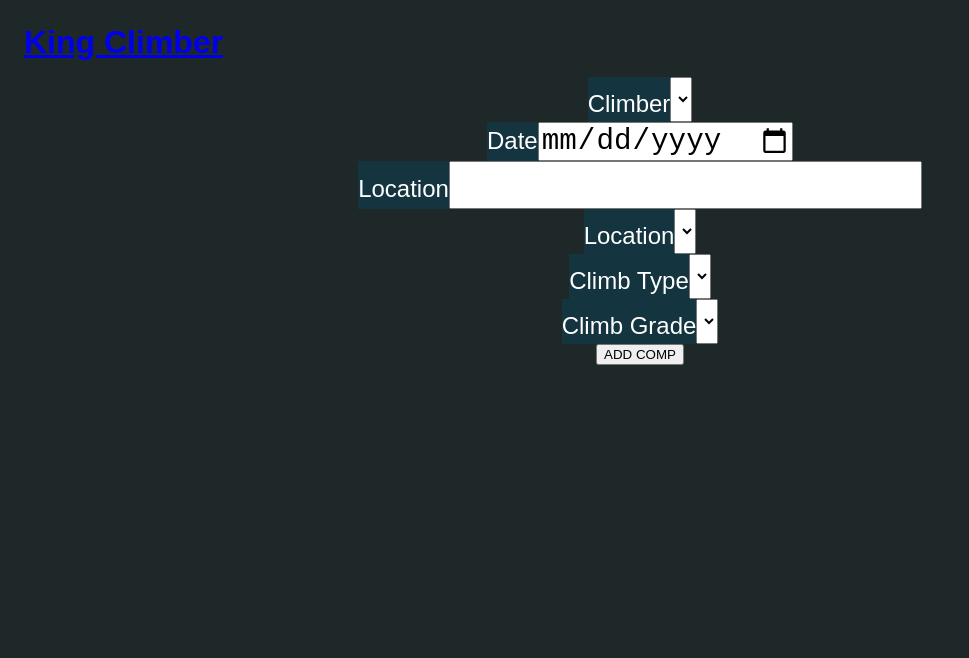
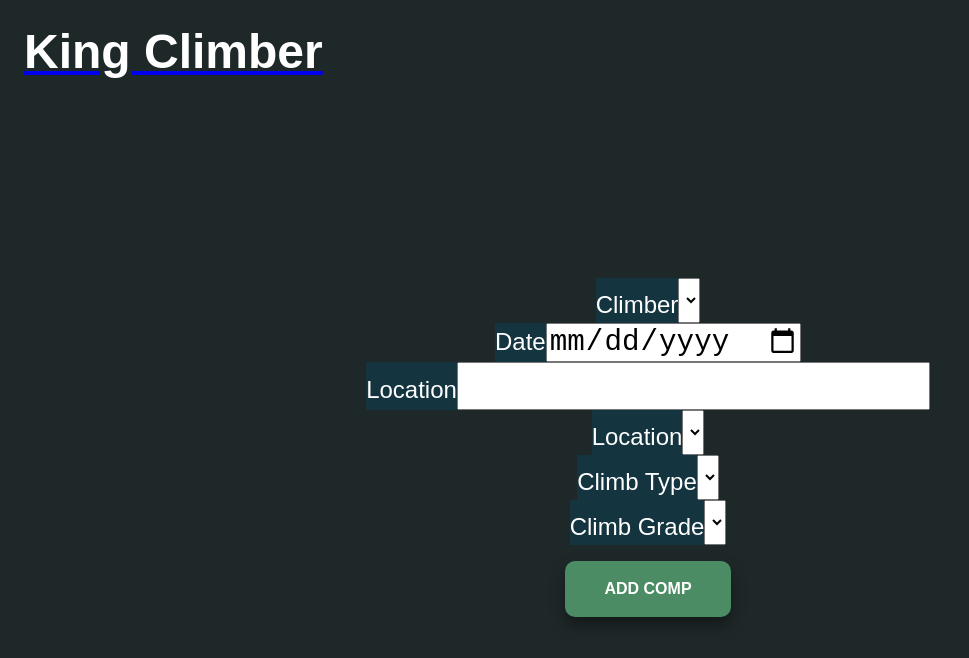
Before and after one commit to MatthewPress/king-climber-ui, a React (Create React App) app: page /form in a window 1280 px wide. Shown: the top 658 px of the page, without its empty margins (0-969 px from the left). Built offline with nearby package versions, Linux system fonts and the light colour scheme; no server answers.

Commit message:
Style: add styling to page because I don't have time for anything else

```diff
--- a/src/components/App/App.css
+++ b/src/components/App/App.css
@@ -9,3 +9,25 @@ h4, h5, h6,
 p {
   margin: 0;
 }
+
+main {
+  display: flex;
+  flex-direction: column;
+  justify-content: space-evenly;
+  align-items: center;
+  height: 90vh;
+  width: 100vw;
+}
+
+button {
+  color: #FFFFFF;
+  background: #4C8C64;
+  font-size: 1em;
+  font-weight: bold;
+  height: 7vh;
+  width: 13vw;
+  border: 0px;
+  border-radius: 10px;
+  box-shadow: 0px 8px 15px rgba(0, 0, 0, 0.4);
+  margin: 1rem;
+}
--- a/src/components/App/App.js
+++ b/src/components/App/App.js
@@ -34,14 +34,14 @@ function App() {
 
   return (
     <div className="app--container">
+      <Header />
       <Switch>
         <Route
           exact path="/"
           render={() =>
             isClimbersLoading || isCompetitionsLoading
               ? <p>Loading</p>
-              : <main>
-                  <Header />
+              : <main className="main-landing--container">
                   <NavBar />
                   <CurrentKing climbers={climbers} lastCompetition={competitions[0]} />
                   <PastKings climbers={climbers} competitions={competitions} />
@@ -51,8 +51,7 @@ function App() {
         <Route
           exact path="/form"
           render={() =>
-            <main>
-              <Header />
+            <main className="main-form--container">
               <Form />
             </main>
           }
--- a/src/components/CurrentKing/CurrentKing.css
+++ b/src/components/CurrentKing/CurrentKing.css
@@ -7,3 +7,7 @@ img {
   width: 300px;
   border-radius: 50%;
 }
+
+.current-king--content {
+  margin: 2rem;
+}
--- a/src/components/CurrentKing/CurrentKing.js
+++ b/src/components/CurrentKing/CurrentKing.js
@@ -5,10 +5,10 @@ function CurrentKing({ climbers, lastCompetition }) {
 
   return (
     <div className="current-king--container">
-      <div>
+      <div className="current-king--content">
         <img src={kingClimber.img} alt="Current King Climber Photo" />
       </div>
-      <div>
+      <div className="current-king--content">
         <h2>{kingClimber.name}</h2>
         <p>{lastCompetition.date}</p>
         <p>{lastCompetition.location}</p>
--- a/src/components/Header/Header.css
+++ b/src/components/Header/Header.css
@@ -1,3 +1,8 @@
 header {
   padding: 1rem;
 }
+
+h1 {
+  font-size: 3em;
+  color: #FFFFFF;
+}
--- a/src/components/NavBar/NavBar.js
+++ b/src/components/NavBar/NavBar.js
@@ -5,7 +5,7 @@ import './NavBar.css';
 const NavBar = () => {
   return (
     <Link to="/form">
-      <button>ADD COMP</button>
+      <button className="new-comp--button">NEW COMP</button>
     </Link>
   )
 }
--- a/src/components/PastKings/PastKings.css
+++ b/src/components/PastKings/PastKings.css
@@ -0,0 +1,20 @@
+table {
+  max-height: 40vh;
+  width: 80vw;
+  border: 5px solid #14343F;
+  border-collapse: collapse;
+  overflow-y: scroll;
+}
+
+thead {
+  background: #14343F;
+}
+
+tbody {
+  background: #989481;
+  text-align: center;
+}
+
+tr {
+  height: 2rem;
+}
--- a/src/components/PastKings/PastKings.js
+++ b/src/components/PastKings/PastKings.js
@@ -11,6 +11,8 @@ const PastKings = ({ climbers, competitions }) => {
       <th>Date</th>
       <th>Name</th>
       <th>Location</th>
+      <th>Climb Type</th>
+      <th>Climb Grade</th>
     </tr>
   );
 
@@ -20,6 +22,8 @@ const PastKings = ({ climbers, competitions }) => {
         <td>{comp.date}</td>
         <td>{comp.name}</td>
         <td>{comp.location}</td>
+        <td>{comp.climb_type}</td>
+        <td>{comp.climb_grade}</td>
       </tr>
     )
   });
```
